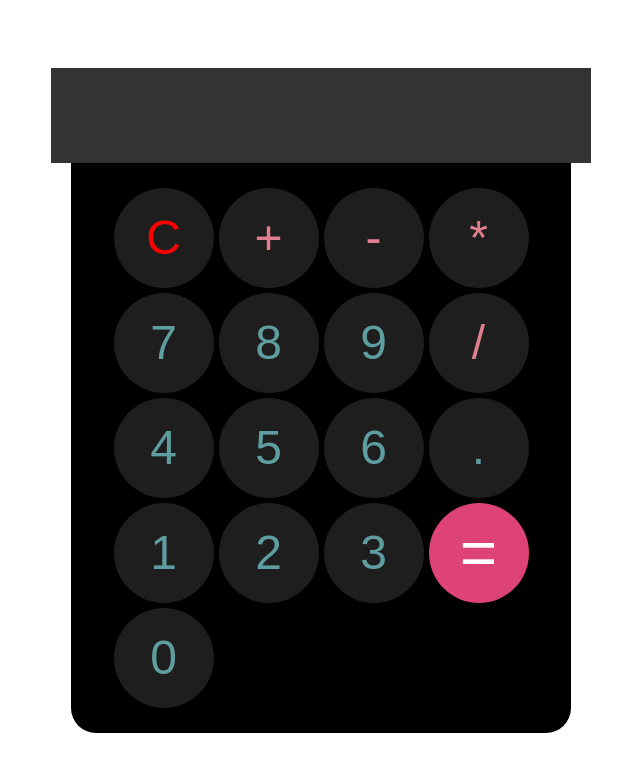
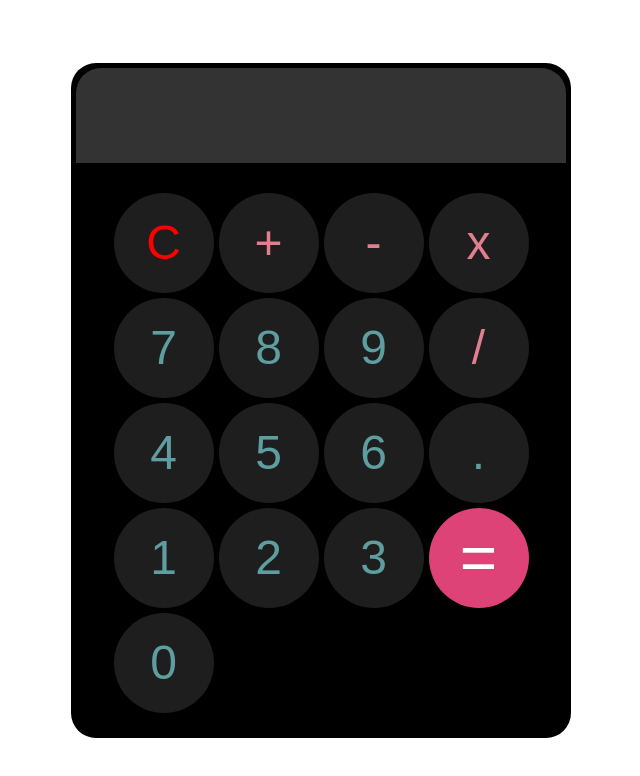
Before and after one commit to alexBeltramella/calculadoraProjetc, a plain HTML site: page index.html in a window 1280 px wide. Shown: the whole page, without its empty margins (319-959 px from the left). Drawn offline with Linux system fonts and the light colour scheme.

Commit message:
cambios de de tamaño para el input

```diff
--- a/index.html
+++ b/index.html
@@ -16,7 +16,7 @@
             <button class="borrar" onclick="clearDisplay()">C</button>
             <button class="atributos" onclick="appendToDisplay(`+`)">+</button>
             <button class="atributos" onclick="appendToDisplay(`-`)">-</button>
-            <button class="atributos" onclick="appendToDisplay(`*`)">*</button>
+            <button class="atributos" onclick="appendToDisplay(`*`)">x</button>
 
             <button onclick="appendToDisplay(`7`)">7</button>
             <button onclick="appendToDisplay(`8`)">8</button>
--- a/style.css
+++ b/style.css
@@ -20,17 +20,18 @@ body {
     background-color: black;
     border-radius: 25px;
     max-width: 500px;
-    padding: 0px;
 }
 
 input {
-    width: 100%;
+    width: 90%;
     padding: 20px;
+    margin: 5px;
     font-size: 3rem;
     text-align: right;
     border: none;
     background-color: hsl(0, 0%, 20%);
     color: rgb(96, 189, 192);
+    border-radius: 25px 25px 0px 0px;
 }
 
 
```
